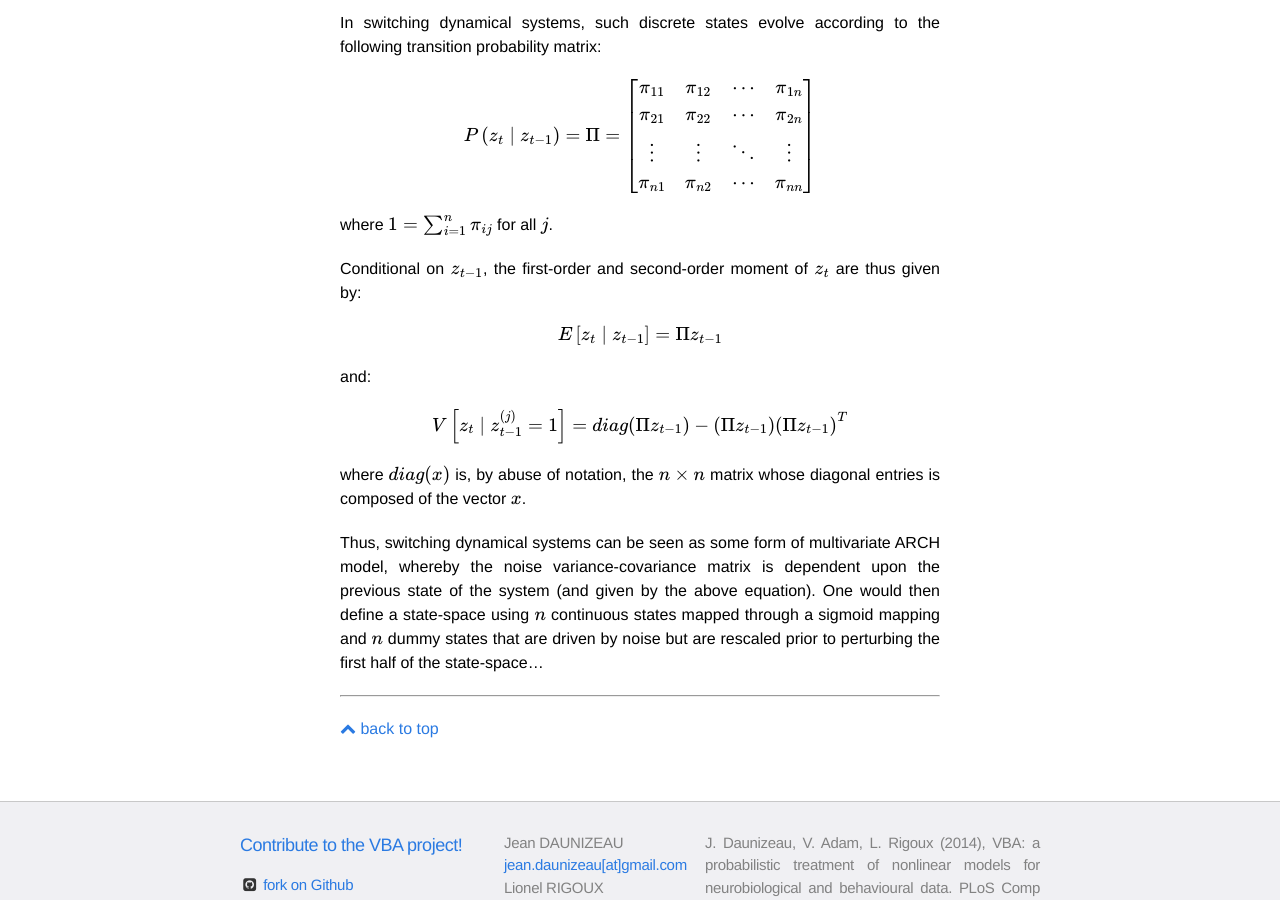
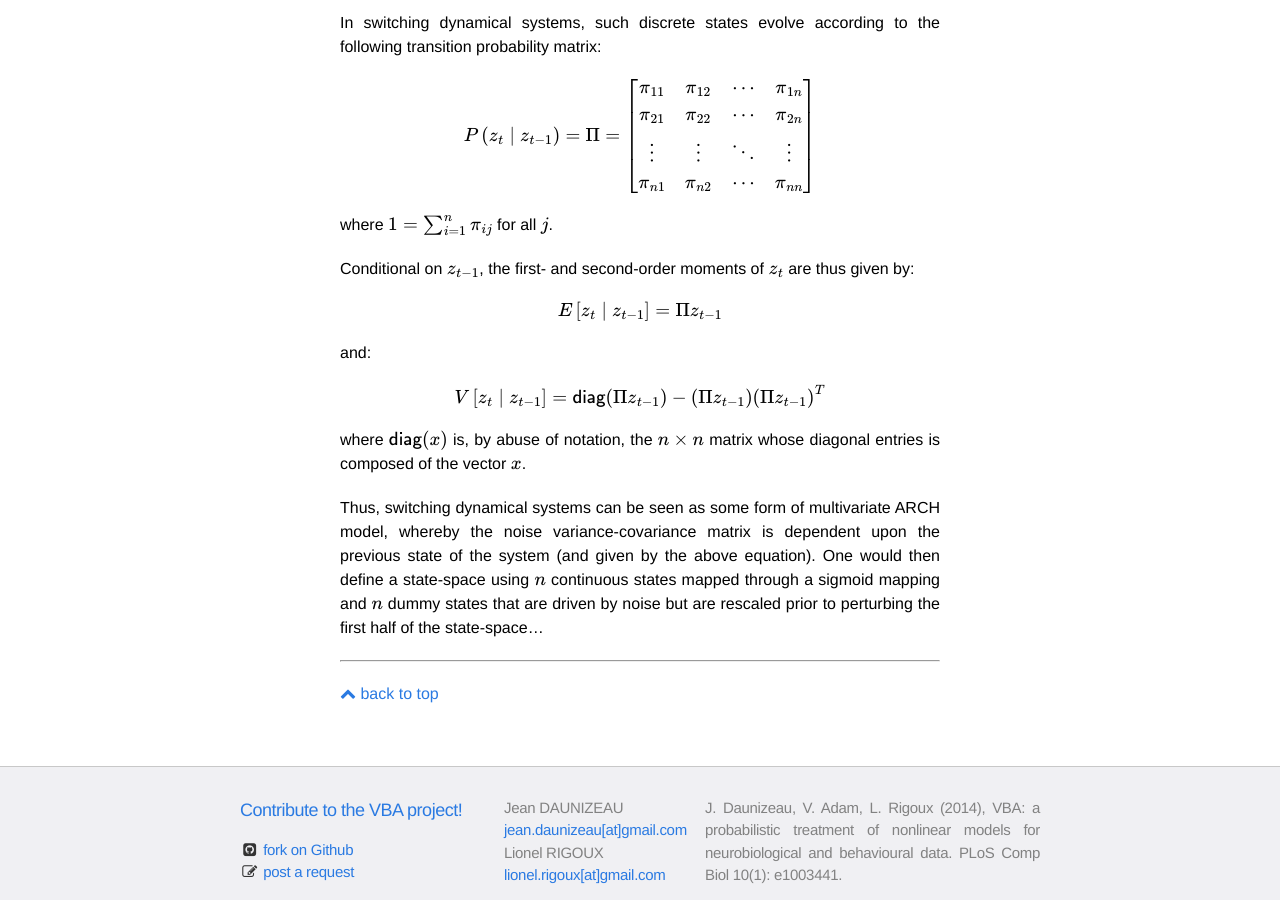
Before and after one commit to MBB-team/VBA-toolbox, a Jekyll site: the page built from _wiki/generativeModels.md, in a window 1280 px wide and 900 px high, scrolled down 5038 px. Built offline with Jekyll 4.4.1, drawn with Linux system fonts in a browser that asks for light colours; nearby versions of some CDN libraries; formulas are drawn with MathJax 3.

Commit message:
Update generativeModels.md

```diff
--- a/_wiki/generativeModels.md
+++ b/_wiki/generativeModels.md
@@ -119,14 +119,14 @@ $$ P\left(z_t\mid z_{t-1}\right) = \Pi = \left[\begin{array}{cccc} \pi_{11} & \p
 
 where $$1 = \sum_{i=1}^{n} \pi_{ij}$$ for all $$j$$.
 
-Conditional on $$z_{t-1}$$, the first-order and second-order moment of $$z_t$$ are thus given by:
+Conditional on $$z_{t-1}$$, the first- and second-order moments of $$z_t$$ are thus given by:
 
 $$ E\left[z_t\mid z_{t-1}\right] = \Pi z_{t-1} $$
 
 and:
 
-$$ V\left[z_t\mid z_{t-1}^{(j)}=1\right] = diag(\Pi z_{t-1}) - \left(\Pi z_{t-1}\right) \left(\Pi z_{t-1}\right)^T $$
+$$ V\left[z_t\mid z_{t-1}\right] = \textsf{diag}(\Pi z_{t-1}) - \left(\Pi z_{t-1}\right) \left(\Pi z_{t-1}\right)^T $$
 
-where $$diag(x)$$ is, by abuse of notation, the $$n\times n$$ matrix whose diagonal entries is composed of the vector $$x$$.
+where $$\textsf{diag}(x)$$ is, by abuse of notation, the $$n\times n$$ matrix whose diagonal entries is composed of the vector $$x$$.
 
 Thus, switching dynamical systems can be seen as some form of multivariate ARCH model, whereby the noise variance-covariance matrix is dependent upon the previous state of the system (and given by the above equation). One would then define a state-space using $$n$$ continuous states mapped through a sigmoid mapping and $$n$$ dummy states that are driven by noise but are rescaled prior to perturbing the first half of the state-space...
```
